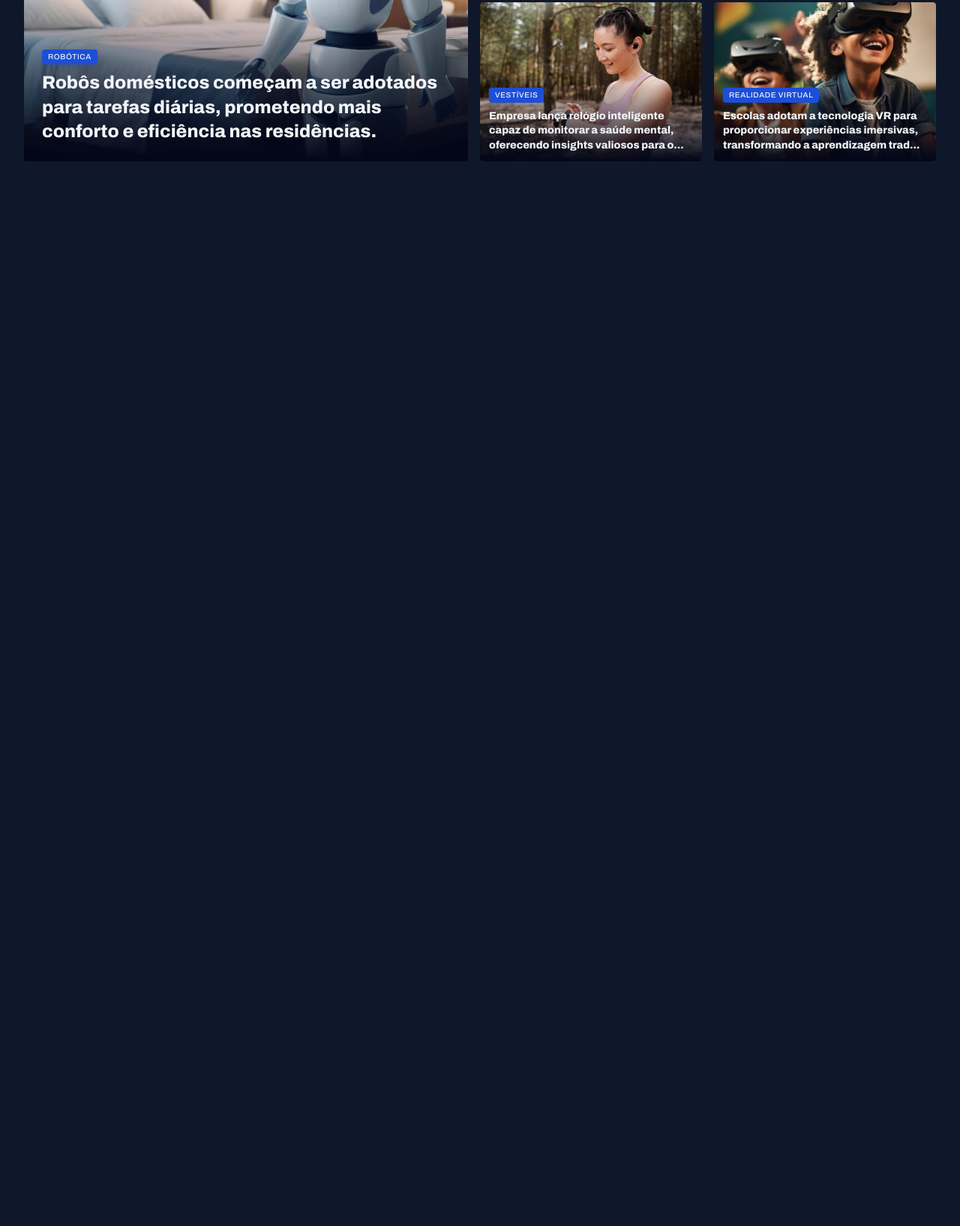
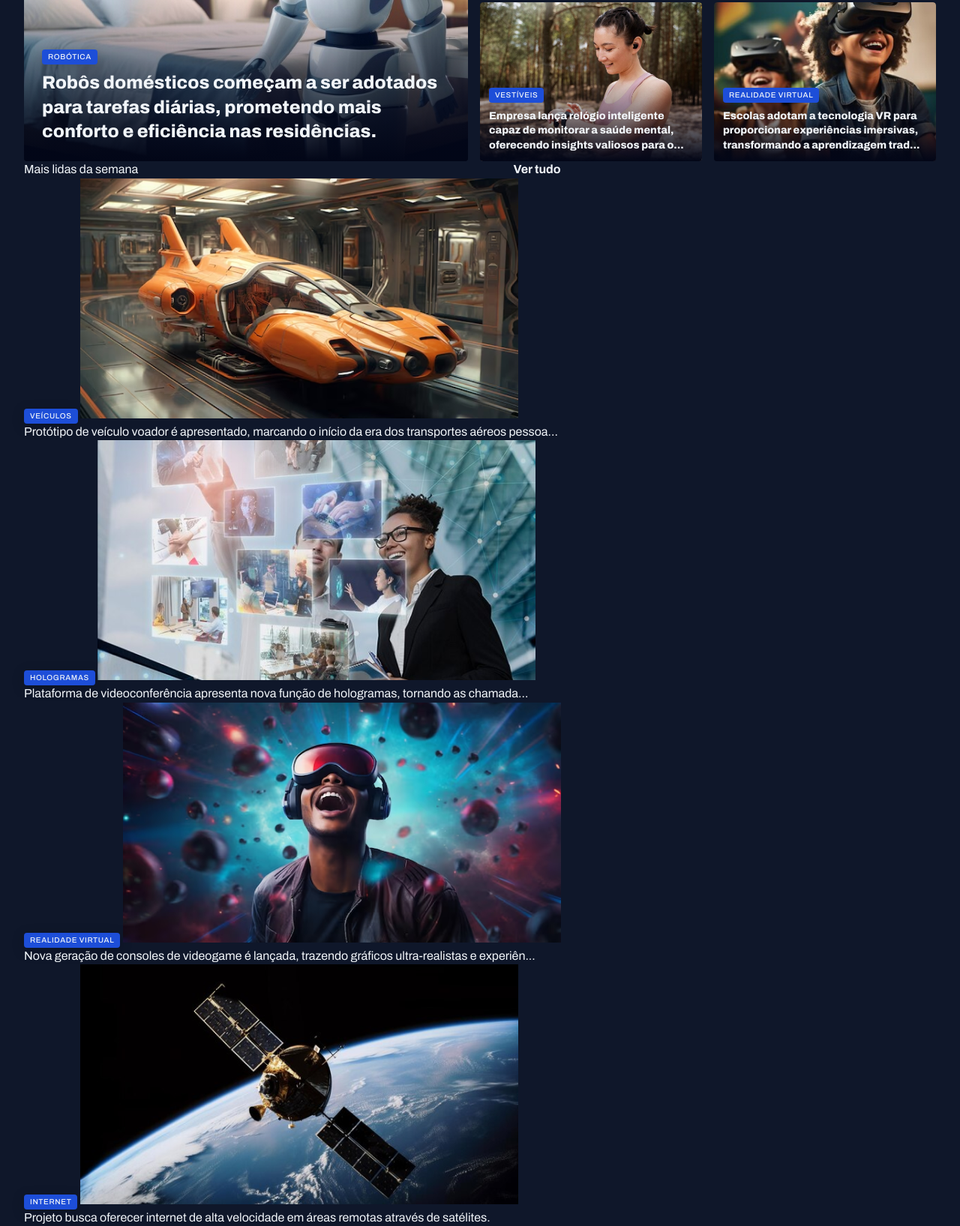
Before and after one commit to montenegromc/studious-umbrella, a plain HTML site: page projeto-portaldenoticias/index.html in a window 1280 px wide. Shown: the part 389-2024 px from the top of the page at 75% size. Before the commit the page ends 800 px from the top, so only its background shows below. Drawn offline with Linux system fonts and the light colour scheme.

Commit message:
estruturando a sessão mais lidas

```diff
--- a/projeto-portaldenoticias/index.html
+++ b/projeto-portaldenoticias/index.html
@@ -95,6 +95,50 @@
                 </figure>
             </div>
         </section>
+
+        <section id="weekly">
+          <header class="grid grid-flow-col">
+            <h3>Mais lidas da semana</h3>
+            <a href="#" class="grid grid-flow-col">
+                <strong>Ver tudo</strong>
+                <span></span>
+            </a>
+          </header>
+
+          <div class="gird gap-16">
+            <figure>
+                <span class="content-tag">veículos</span>
+                <img src="assets/images/Image 06.png" alt="">
+                <p>
+                    Protótipo de veículo voador é apresentado, marcando o início da era dos transportes aéreos pessoa...
+                </p>
+            </figure>
+
+            <figure>
+                <span class="content-tag">Hologramas</span>
+                <img src="assets/images/Image 07.png" alt="">
+                <p>
+                    Plataforma de videoconferência apresenta nova função de hologramas, tornando as chamada...
+                </p>
+            </figure>
+
+            <figure>
+                <span class="content-tag">Realidade virtual</span>
+                <img src="assets/images/Image 08.png" alt="">
+                <p>
+                    Nova geração de consoles de videogame é lançada, trazendo gráficos ultra-realistas e experiên...
+                 </p>
+            </figure>
+
+            <figure>
+                <span class="content-tag">Internet</span>
+                <img src="assets/images/Image 09.png" alt="">
+                <p>
+                    Projeto busca oferecer internet de alta velocidade em áreas remotas através de satélites.
+                </p>
+            </figure>
+          </div>
+        </section>
     </main>
 </body>
 </html>
```
